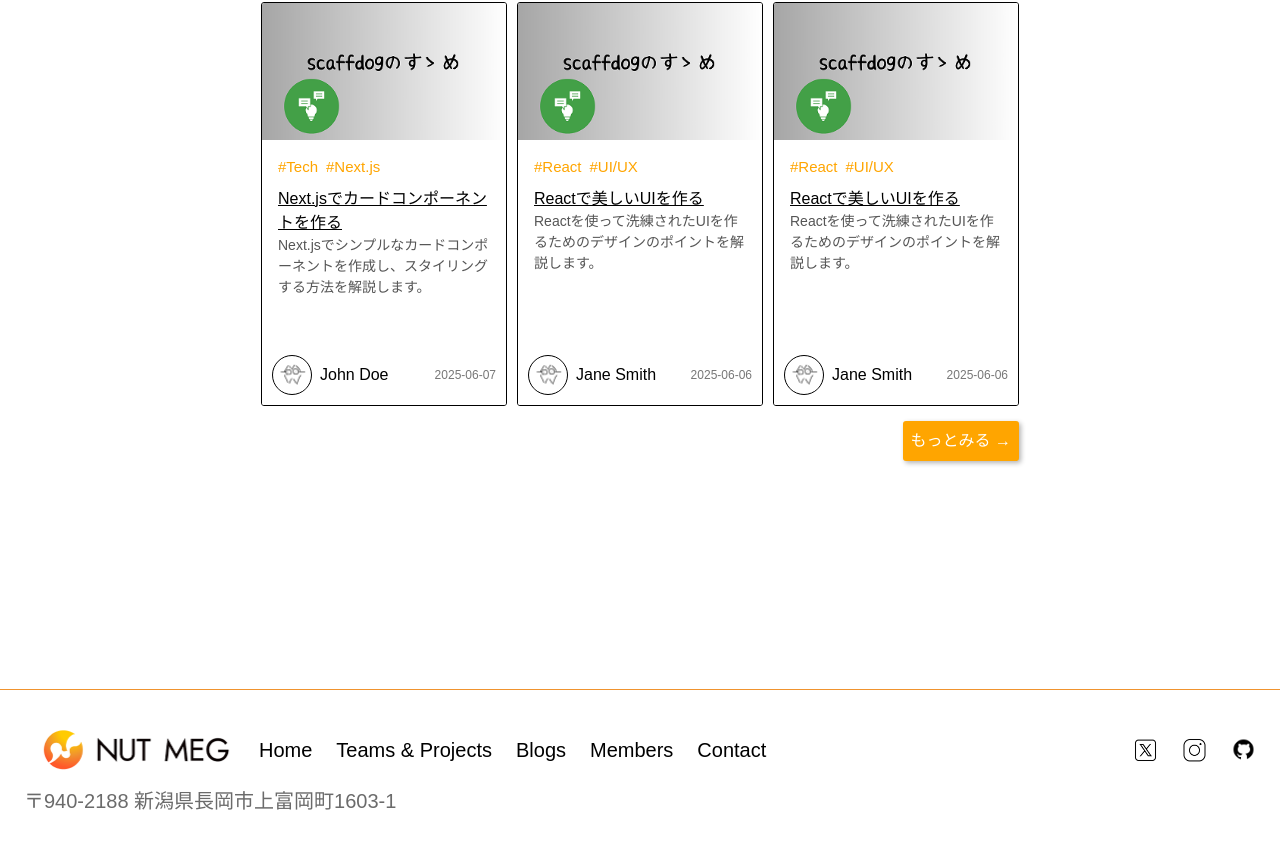
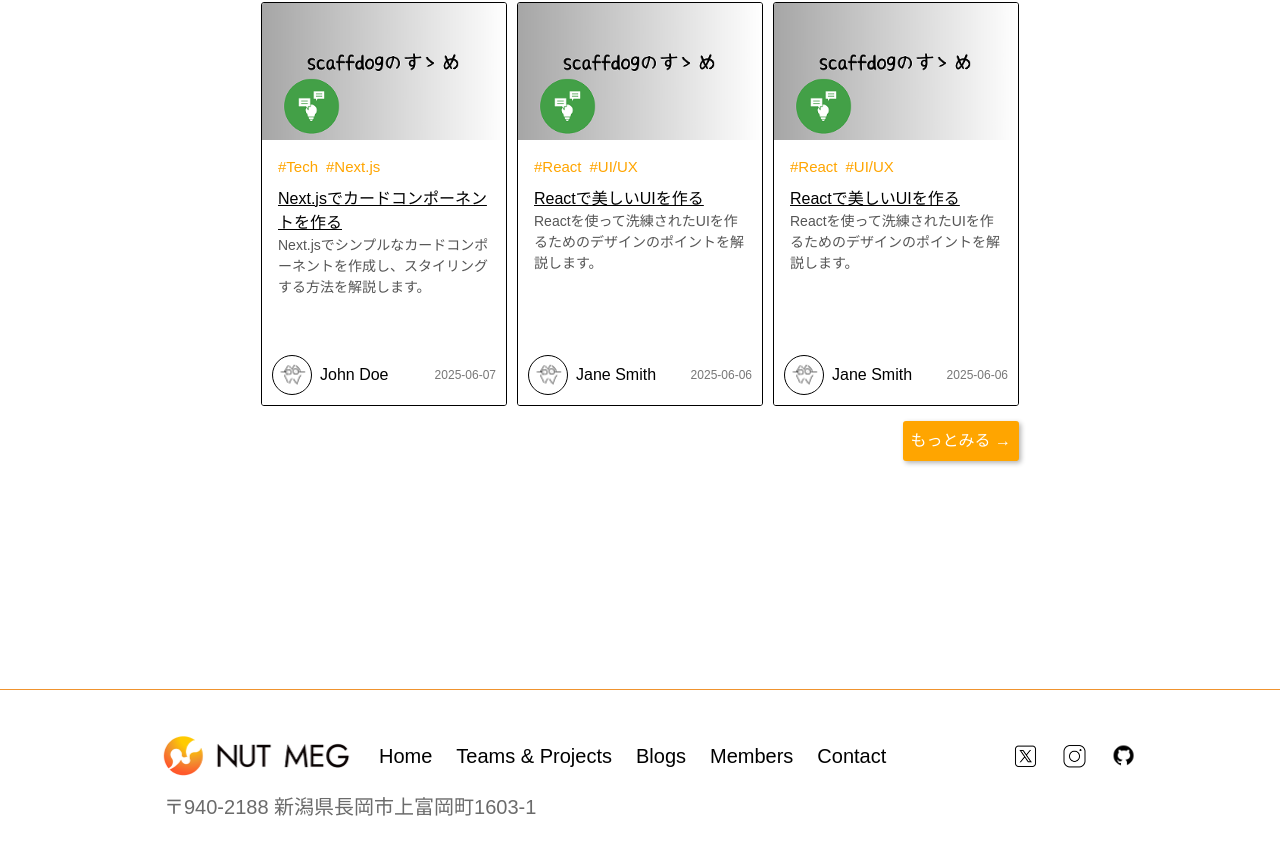
Before and after one commit to NUTFes/NUTMEG-new-blog, a Next.js app: page /home in a window 1280 px wide. Shown: the part 2264-3118 px from the top of the page. Built offline with nearby package versions, Linux system fonts and the light colour scheme.

Commit message:
[fix]パディングを調整

```diff
--- a/src/app/components/footer.css
+++ b/src/app/components/footer.css
@@ -1,6 +1,9 @@
 footer {
   border-top: 1px solid #f0932e;
-  padding: 24px;
+  padding-left: 144px;
+  padding-right: 144px;
+  padding-top:30px;
+  padding-bottom: 44px;
 }
 
 .menu {
@@ -35,4 +38,5 @@ footer {
   font-size: 20px;
   display: flex;
   justify-content: start;
+  padding-left: 20px;
 }
```
